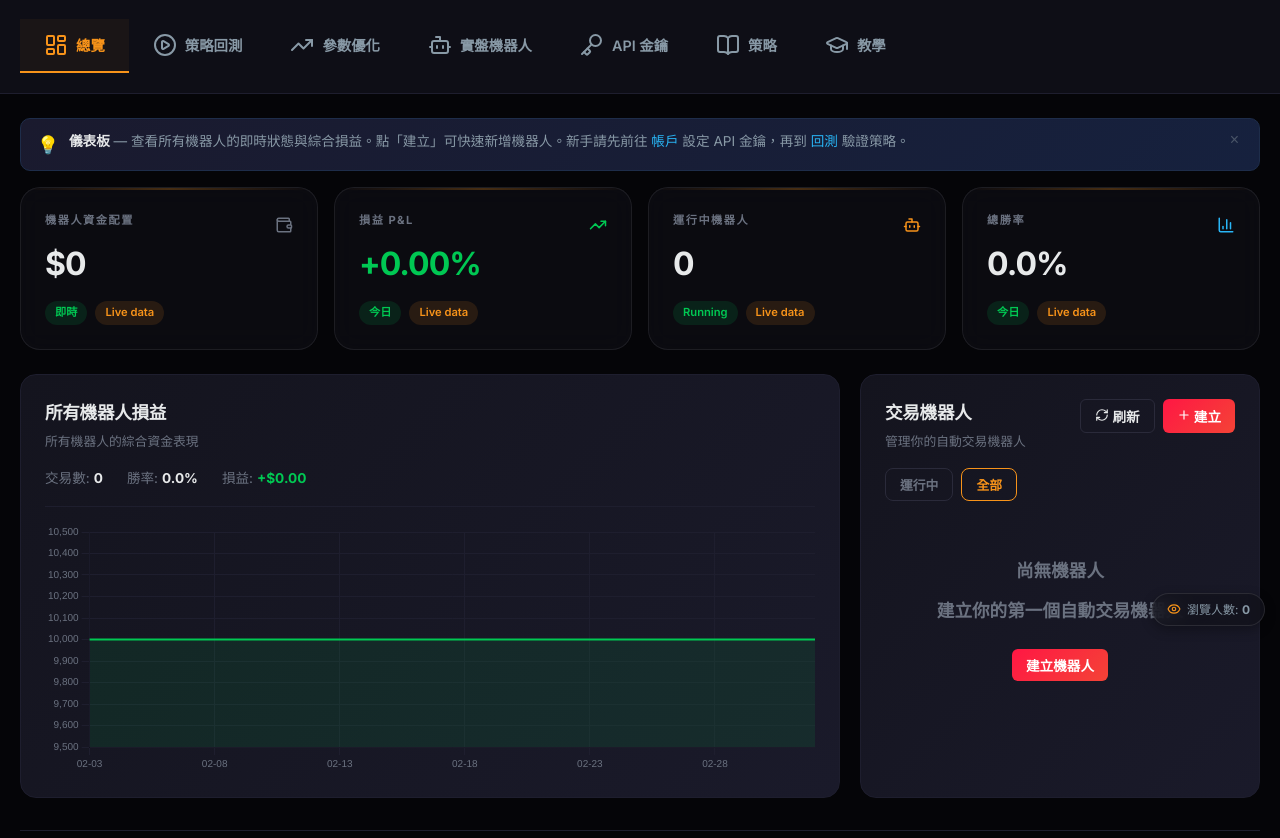
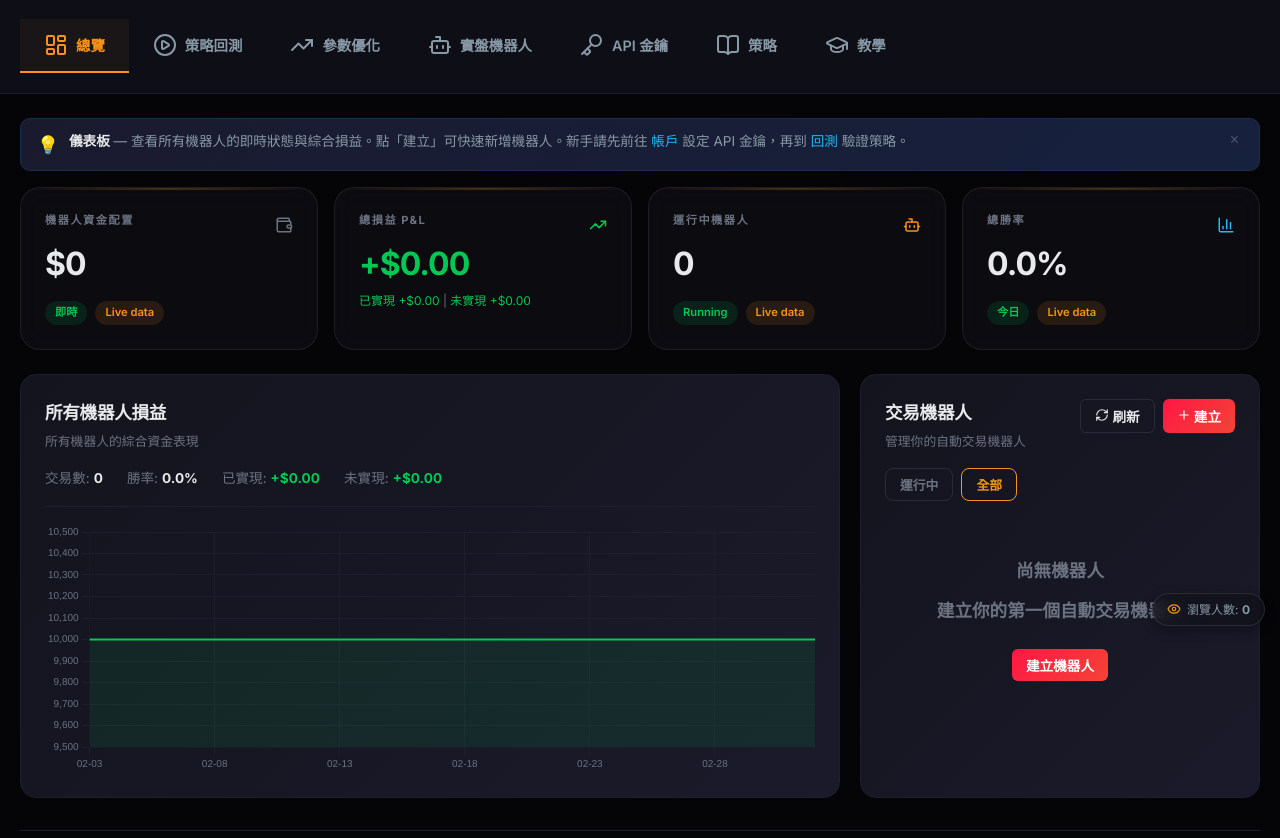
Before and after one commit to dawson0919/DC-TRADE-ENGINE, a FastAPI app: page / in a window 1280 px wide. Shown: the part 159-997 px from the top of the page. Run offline with FastAPI, Linux system fonts and the light colour scheme; data that the repository does not hold is empty.

Commit message:
feat: dashboard shows realized + unrealized PnL breakdown
- Total P&L stat card shows combined (realized + unrealized) with
  breakdown line: "已實現 +$xx | 未實現 +$xx"
- Summary bar shows realized and unrealized separately
- Chart uses combined PnL for equity curve

Co-Authored-By: Claude Opus 4.6 <noreply@anthropic.com>

```diff
--- a/tradeengine/dashboard/static/js/tab-dashboard.js
+++ b/tradeengine/dashboard/static/js/tab-dashboard.js
@@ -16,6 +16,7 @@ async function loadDashboard() {
         // Calculate stats
         let totalAllocation = 0;
         let totalPnl = 0;
+        let totalUnrealizedPnl = 0;
         let activeBots = 0;
         let totalTrades = 0;
         let totalWins = 0;
@@ -24,6 +25,9 @@ async function loadDashboard() {
         bots.forEach(b => {
             totalAllocation += b.capital;
             totalPnl += b.total_pnl;
+            if (b.position && b.position.unrealized_pnl_usd != null) {
+                totalUnrealizedPnl += b.position.unrealized_pnl_usd;
+            }
             if (b.status === 'running') activeBots++;
             totalTrades += b.total_trades;
             if (b.total_trades > 0) {
@@ -33,13 +37,24 @@ async function loadDashboard() {
         });
 
         const avgWinRate = totalTradesForWR > 0 ? (totalWins / totalTradesForWR * 100) : 0;
-        const pnlPct = totalAllocation > 0 ? (totalPnl / totalAllocation * 100) : 0;
+        const combinedPnl = totalPnl + totalUnrealizedPnl;
+        const pnlPct = totalAllocation > 0 ? (combinedPnl / totalAllocation * 100) : 0;
 
         // Update stat cards
         document.getElementById('dash-allocation').textContent = '$' + totalAllocation.toLocaleString();
         const pnlEl = document.getElementById('dash-pnl');
-        pnlEl.textContent = (pnlPct >= 0 ? '+' : '') + pnlPct.toFixed(2) + '%';
-        pnlEl.style.color = pnlPct >= 0 ? '#00c853' : '#ff1744';
+        pnlEl.textContent = (combinedPnl >= 0 ? '+' : '') + '$' + combinedPnl.toFixed(2);
+        pnlEl.style.color = combinedPnl >= 0 ? '#00c853' : '#ff1744';
+
+        // Breakdown: realized + unrealized
+        const bkEl = document.getElementById('dash-pnl-breakdown');
+        const rSign = totalPnl >= 0 ? '+' : '';
+        const uSign = totalUnrealizedPnl >= 0 ? '+' : '';
+        const rColor = totalPnl >= 0 ? '#00c853' : '#ff1744';
+        const uColor = totalUnrealizedPnl >= 0 ? '#00c853' : totalUnrealizedPnl < 0 ? '#ff1744' : '#6b7280';
+        bkEl.innerHTML = '<span style="color:' + rColor + ';">已實現 ' + rSign + '$' + totalPnl.toFixed(2) + '</span>' +
+            ' | <span style="color:' + uColor + ';">未實現 ' + uSign + '$' + totalUnrealizedPnl.toFixed(2) + '</span>';
+
         document.getElementById('dash-active-bots').textContent = activeBots;
         document.getElementById('dash-winrate').textContent = avgWinRate.toFixed(1) + '%';
 
@@ -49,9 +64,12 @@ async function loadDashboard() {
         const totalPnlEl = document.getElementById('dash-total-pnl');
         totalPnlEl.textContent = (totalPnl >= 0 ? '+' : '') + '$' + totalPnl.toFixed(2);
         totalPnlEl.style.color = totalPnl >= 0 ? '#00c853' : '#ff1744';
+        const uPnlEl = document.getElementById('dash-unrealized-pnl');
+        uPnlEl.textContent = (totalUnrealizedPnl >= 0 ? '+' : '') + '$' + totalUnrealizedPnl.toFixed(2);
+        uPnlEl.style.color = totalUnrealizedPnl >= 0 ? '#00c853' : totalUnrealizedPnl < 0 ? '#ff1744' : '#6b7280';
 
         // Render PnL chart (flat line if no data)
-        renderDashPnlChart(totalPnl, totalAllocation);
+        renderDashPnlChart(combinedPnl, totalAllocation);
 
         // Render bot list (default: show all)
         _dashAllBots = bots;
--- a/tradeengine/dashboard/templates/partials/tabs/dashboard.html
+++ b/tradeengine/dashboard/templates/partials/tabs/dashboard.html
@@ -21,14 +21,11 @@
                 </div>
                 <div class="stat-card">
                     <div style="display:flex; justify-content:space-between; align-items:center;">
-                        <div class="stat-label">損益 P&L</div>
+                        <div class="stat-label">總損益 P&L</div>
                         <i data-lucide="trending-up" style="color:#00c853; width:18px;"></i>
                     </div>
                     <div class="stat-value" id="dash-pnl" style="color:#00c853;">+0.00%</div>
-                    <div class="stat-tags">
-                        <span class="stat-tag active">今日</span>
-                        <span class="stat-tag live">Live data</span>
-                    </div>
+                    <div id="dash-pnl-breakdown" style="font-size:0.75rem;color:#6b7280;margin-top:2px;"></div>
                 </div>
                 <div class="stat-card">
                     <div style="display:flex; justify-content:space-between; align-items:center;">
@@ -67,7 +64,8 @@
                     <div class="dash-pnl-summary">
                         <div><span>交易數:</span><strong id="dash-total-trades">0</strong></div>
                         <div><span>勝率:</span><strong id="dash-total-winrate">0.0%</strong></div>
-                        <div><span>損益:</span><strong id="dash-total-pnl" style="color:#00c853;">+$0.00</strong></div>
+                        <div><span>已實現:</span><strong id="dash-total-pnl" style="color:#00c853;">+$0.00</strong></div>
+                        <div><span>未實現:</span><strong id="dash-unrealized-pnl" style="color:#6b7280;">$0.00</strong></div>
                     </div>
                     <div class="chart-container-sm">
                         <canvas id="dashPnlChart"></canvas>
```
